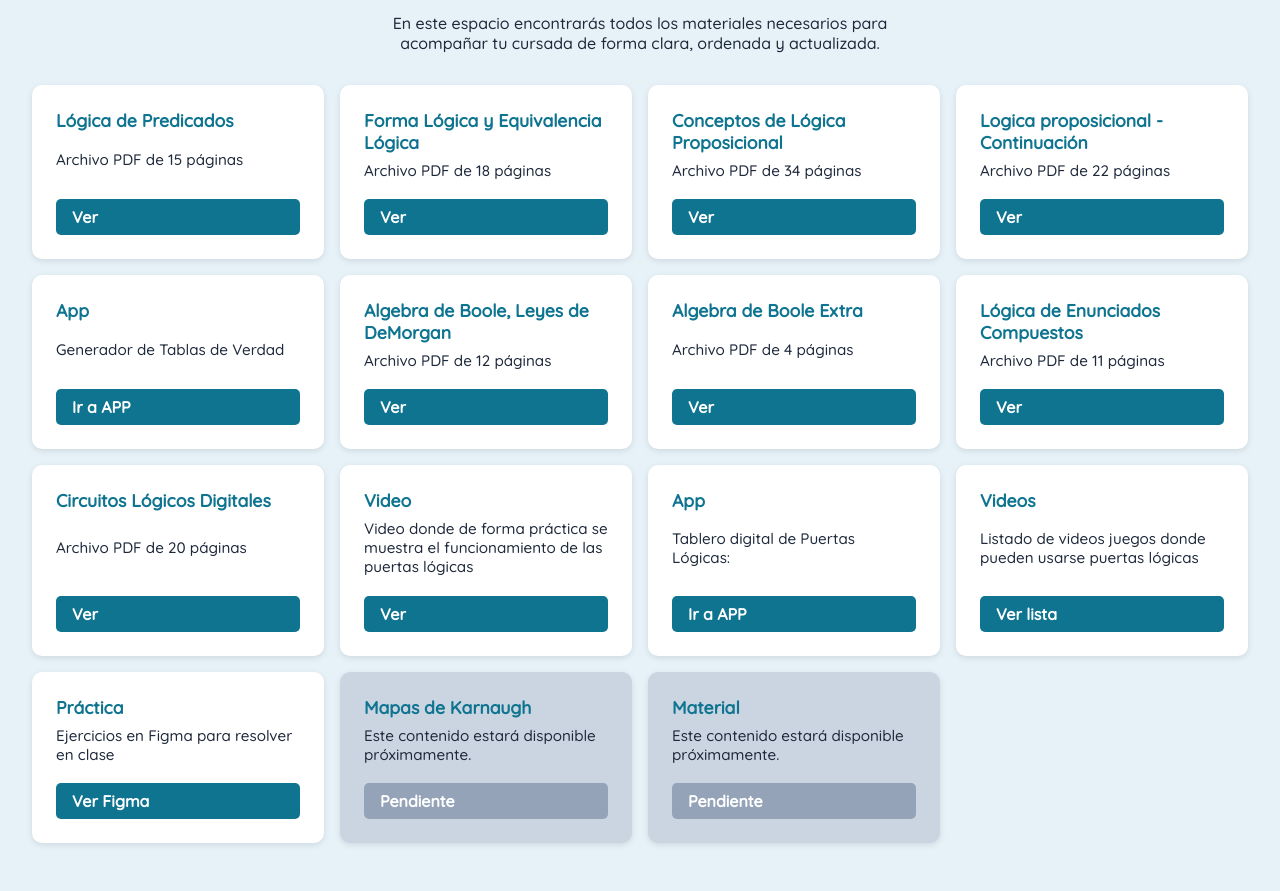
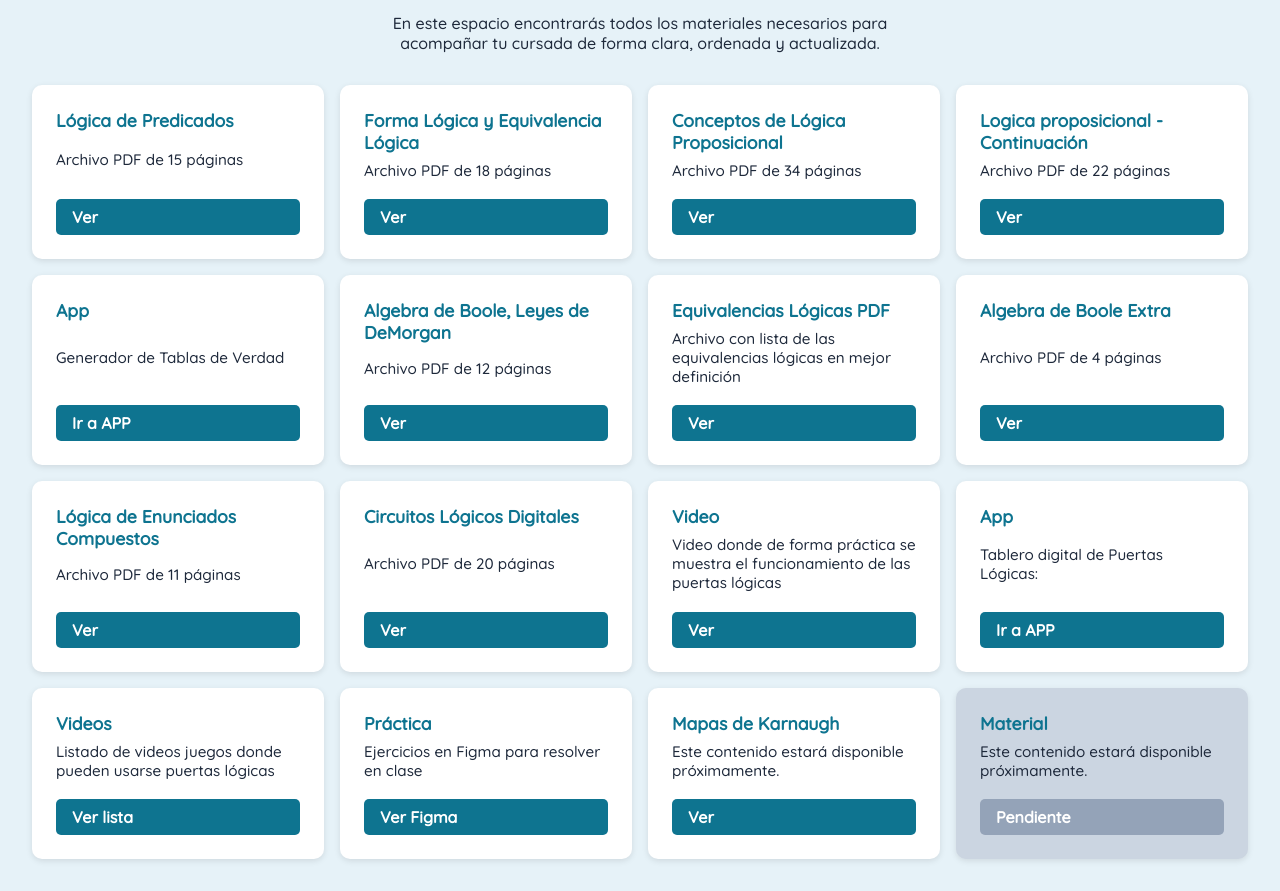
Before and after one commit to lucianomartinezok/clasesIFTS16, a plain HTML site: page index.html in a window 1280 px wide. Shown: the part 106-997 px from the top of the page. Drawn offline with Linux system fonts and the light colour scheme.

Commit message:
clase 5 de junio

```diff
--- a/index.html
+++ b/index.html
@@ -152,6 +152,11 @@
       <a href="./material/2.1-algebradeBoole-leyesdemorgan.pdf" class="btn" target="_blank">Ver</a>
     </div>
     <div class="card">
+      <h3>Equivalencias Lógicas PDF</h3>
+      <p>Archivo con lista de las equivalencias lógicas en mejor definición</p>
+      <a href="./material/equivalenciasLogicas.pdf" class="btn" target="_blank">Ver</a>
+    </div>
+    <div class="card">
       <h3>Algebra de Boole Extra</h3>
       <p>Archivo PDF de 4 páginas</p>
       <a href="./material/2.2-AlgebradeBoole-extra.pdf" class="btn" target="_blank">Ver</a>
@@ -186,10 +191,10 @@
       <p>Ejercicios en Figma para resolver en clase</p>
       <a href="https://www.figma.com/board/VfSfDoT2y892BbBnOwRCYB/Ejercicios-LC-con-respuestas?node-id=0-1&t=UeMT5VclD4FVvFhs-1" class="btn" target="_blank">Ver Figma</a>
     </div>
-    <div class="card pendiente">
+    <div class="card">
       <h3>Mapas de Karnaugh</h3>
       <p>Este contenido estará disponible próximamente.</p>
-      <a class="btn disabled">Pendiente</a>
+      <a href="./material/4-mapasdekarnayah.pdf" class="btn" target="_blank">Ver</a>
     </div>
 
 
```
Also changed, not shown: 1 other file.
